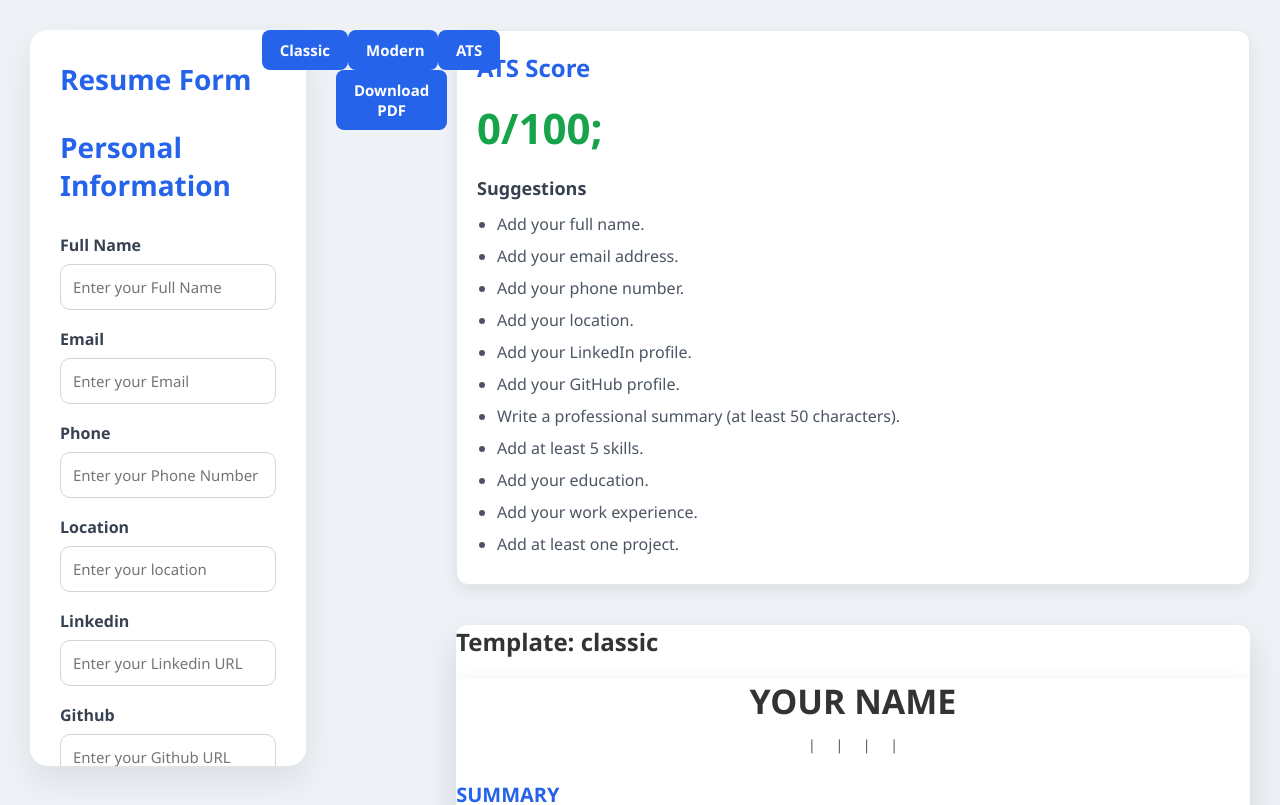
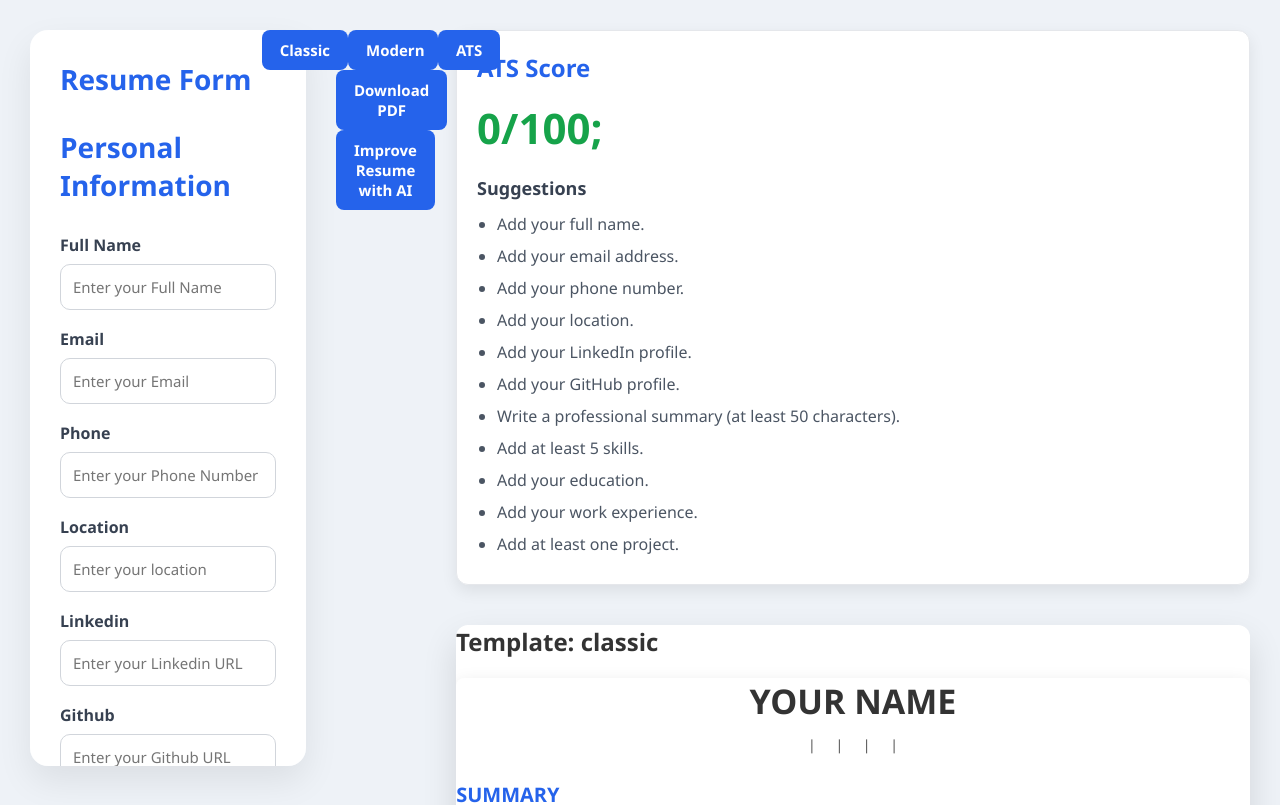
Before and after one commit to nidhi-baberwal/ai-resume-builder-v2, a React (Vite) app: page / in a window 1280 px wide. Shown: the top 805 px of the page. Built offline with nearby package versions, Linux system fonts and the light colour scheme.

Commit message:
feat: add handler for AI resume improvement API call

```diff
--- a/src/pages/ResumeEditor.tsx
+++ b/src/pages/ResumeEditor.tsx
@@ -22,6 +22,10 @@ import { checkATS } from "../utils/checkATS";
 export default function ResumeEditor(){
 
     const resumeRef = useRef<HTMLDivElement>(null);
+
+    const [suggestions, setSuggestions] = useState<string[]>([]);
+
+    const [loadingAI, setLoadingAI] = useState(false);
 
     const [template, setTemplate] = useState<
     "classic" | "modern" | "ATS" >("classic");
@@ -90,6 +94,41 @@ export default function ResumeEditor(){
   pdf.save("resume.pdf");
 };
 
+const handleImproveResume = async () => {
+
+    try {
+
+      setLoadingAI(true);
+
+      const response = await fetch(
+        "http://localhost:5000/api/improve-resume",
+        {
+          method: "POST",
+          headers:{
+            "Content-Type":"application/json",
+          },
+          body: JSON.stringify(resume),
+        }
+      );
+
+
+      const data = await response.json();
+
+      setSuggestions(data.suggestions);
+
+
+    } catch(error){
+
+      console.log(error);
+
+    } finally {
+
+      setLoadingAI(false);
+
+    }
+
+};
+
     return (
         <div className="container">
 
@@ -138,6 +177,10 @@ export default function ResumeEditor(){
     Download PDF
   </button>
 
+  <button onClick={handleImproveResume}>
+    Improve Resume with AI
+  </button>
+
   </div>
 
 
```
